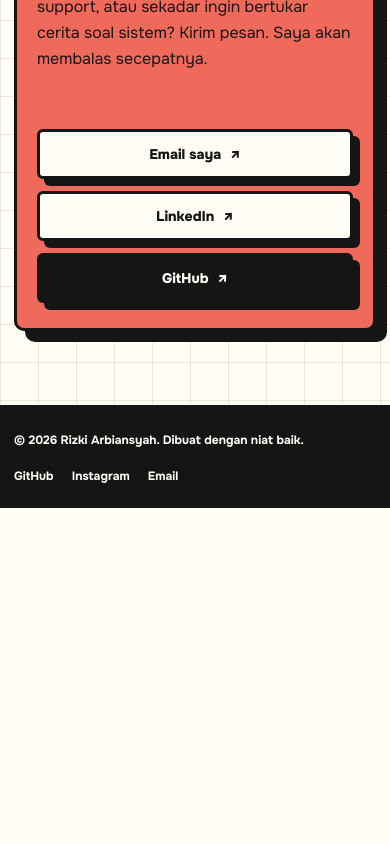
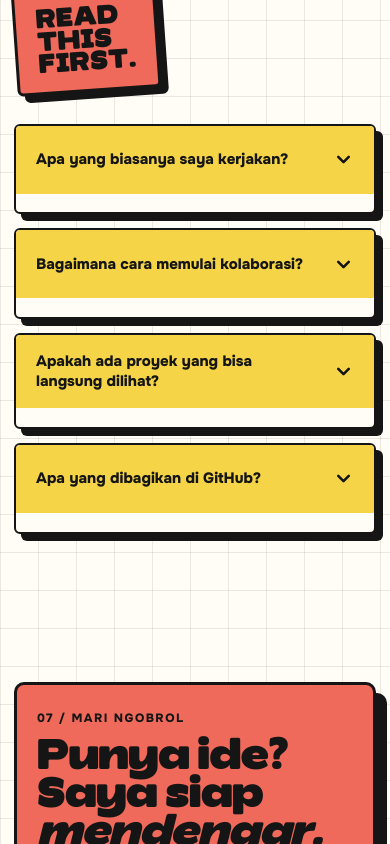
Before and after one commit to greedykid/portofolio-v4, a Next.js app: page / in a window 390 px wide. Shown: the part 7580-8424 px from the top of the page. Before the commit the page ends 8088 px from the top, so only its background shows below. Built offline with nearby package versions, Linux system fonts and the light colour scheme; no server answers.

Commit message:
feat: add shadcn neobrutalist accordion

```diff
--- a/package.json
+++ b/package.json
@@ -9,6 +9,8 @@
     "lint": "tsc --noEmit"
   },
   "dependencies": {
+    "@radix-ui/react-accordion": "^1.2.20",
+    "lucide-react": "^1.45.0",
     "next": "16.3.5",
     "react": "19.2.0",
     "react-dom": "19.2.0"
--- a/src/app/globals.css
+++ b/src/app/globals.css
@@ -79,7 +79,7 @@
 .hero-copy { max-width: 600px; font-size: 18px; line-height: 1.65; }
 .hero-actions { display: flex; flex-wrap: wrap; gap: 14px; margin-top: 28px; }
 .button { display: inline-flex; align-items: center; justify-content: center; gap: 9px; border: var(--line); border-radius: var(--radius-sm); padding: 13px 18px; background: var(--ink); color: var(--paper); box-shadow: var(--shadow); font-size: 14px; font-weight: 800; cursor: pointer; transition: transform .35s var(--ease-smooth), box-shadow .35s var(--ease-smooth), background-color .35s ease, color .35s ease; }
-.button:hover { transform: translate(6px, 6px); box-shadow: 1px 1px 0 var(--ink); }
+.button:hover { transform: translate(4px, 4px); box-shadow: none; }
 .button.secondary { background: var(--paper); color: var(--ink); }
 .hero-note { margin: 27px 0 0; font-size: 13px; font-weight: 700; }
 .hero-note a { text-decoration: underline; text-underline-offset: 3px; }
@@ -194,6 +194,22 @@
 .timeline-card li + li { margin-top: 7px; }
 .timeline-card:hover { transform: translateX(5px); }
 
+.faq-layout { display: grid; grid-template-columns: .35fr 1fr; align-items: start; gap: 32px; max-width: 980px; }
+.faq-stamp { display: inline-block; justify-self: start; padding: 17px 20px; border: var(--line); border-radius: var(--radius-sm); background: var(--red); box-shadow: var(--shadow); font-family: 'Brakle', sans-serif; font-size: 25px; line-height: .9; transform: rotate(-4deg); }
+.faq-accordion { display: grid; gap: 14px; width: 100%; }
+.accordion-item { overflow: hidden; border: 2px solid var(--ink); border-radius: var(--radius-sm); background: var(--paper); box-shadow: var(--shadow); transition: transform .4s var(--ease-smooth), box-shadow .4s var(--ease-smooth); }
+.accordion-item:hover { transform: translate(-3px, -3px); box-shadow: 10px 10px 0 var(--ink); }
+.accordion-header { display: flex; }
+.accordion-trigger { display: flex; width: 100%; min-height: 68px; align-items: center; justify-content: space-between; gap: 20px; border: 0; padding: 17px 20px; background: var(--yellow); color: var(--ink); font-size: 15px; font-weight: 800; line-height: 1.3; text-align: left; cursor: pointer; transition: background-color .3s ease, color .3s ease; }
+.accordion-trigger:hover { background: var(--pink); }
+.accordion-trigger[data-state='open'] { border-bottom: 2px solid var(--ink); }
+.accordion-chevron { flex: 0 0 auto; width: 21px; height: 21px; stroke-width: 3; transition: transform .35s var(--ease-smooth); }
+.accordion-trigger[data-state='open'] .accordion-chevron { transform: rotate(180deg); }
+.accordion-content { overflow: hidden; background: var(--paper); font-size: 14px; line-height: 1.65; }
+.accordion-content[data-state='open'] { animation: accordion-down .35s var(--ease-smooth); }
+.accordion-content[data-state='closed'] { animation: accordion-up .25s var(--ease-smooth); }
+.accordion-content-inner { padding: 18px 20px 20px; }
+
 .contact { padding-bottom: 110px; }
 .contact-box { display: grid; grid-template-columns: 1fr .75fr; gap: 40px; padding: 42px; border: var(--line); border-radius: var(--radius-md); background: var(--red); box-shadow: 11px 11px 0 var(--ink); transition: transform .45s var(--ease-smooth), box-shadow .45s var(--ease-smooth); }
 .contact-box:hover { transform: translate(-3px, -3px); box-shadow: 15px 15px 0 var(--ink); }
@@ -235,6 +251,8 @@
 .stats-grid [data-reveal]:nth-child(3), .skills-grid [data-reveal]:nth-child(3) { transition-delay: 200ms; }
 .stats-grid [data-reveal]:nth-child(4), .skills-grid [data-reveal]:nth-child(4) { transition-delay: 280ms; }
 @keyframes ticker-scroll { to { transform: translateX(-50%); } }
+@keyframes accordion-down { from { height: 0; opacity: 0; } to { height: var(--radix-accordion-content-height); opacity: 1; } }
+@keyframes accordion-up { from { height: var(--radix-accordion-content-height); opacity: 1; } to { height: 0; opacity: 0; } }
 
 @media (max-width: 900px) {
   .hero-grid, .about-grid { grid-template-columns: 1fr; gap: 48px; }
@@ -247,6 +265,7 @@
   .contact-actions { justify-self: start; width: min(100%, 360px); }
   .github-layout { grid-template-columns: 1fr; }
   .github-copy { max-width: 600px; }
+  .faq-layout { grid-template-columns: 1fr; }
 }
 @media (max-width: 640px) {
   .container { width: min(100% - 28px, 1180px); }
--- a/src/app/page.tsx
+++ b/src/app/page.tsx
@@ -2,6 +2,7 @@
 
 import Image from 'next/image';
 import { useEffect, useRef, useState } from 'react';
+import { Accordion, AccordionContent, AccordionItem, AccordionTrigger } from '@/components/ui/accordion';
 
 const projects = [
   {
@@ -36,6 +37,13 @@
 const experiences = [
   { date: '2026: SEKARANG', role: 'Pengembang Web', company: 'Website Katalog Digital “Berkah Mulia”', body: 'Membangun dan mendeploy katalog digital aktif, merancang kategori bertingkat, serta menjaga performa dan responsivitas di berbagai perangkat.' },
   { date: '2025: 2026', role: 'Pengembang Web & Peneliti', company: 'Platform E-Commerce “GEGARES”', body: 'Mengembangkan aplikasi e-commerce sebagai proyek Penulisan Ilmiah Universitas Gunadarma dengan arsitektur Laravel MVC dan database MySQL.' },
+];
+
+const faqItems = [
+  { question: 'Apa yang biasanya saya kerjakan?', answer: 'Saya mengembangkan website dan sistem berbasis Laravel, MySQL, dan Tailwind CSS. Saya juga membantu troubleshooting hardware/software, instalasi sistem operasi, serta konektivitas dasar LAN dan Wi-Fi.' },
+  { question: 'Bagaimana cara memulai kolaborasi?', answer: 'Kirim email dengan konteks singkat tentang kebutuhan, target, dan tenggat waktu. Dari sana kita bisa menyamakan ruang lingkup dan menentukan langkah teknis yang paling masuk akal.' },
+  { question: 'Apakah ada proyek yang bisa langsung dilihat?', answer: 'Ada. GEGARES dan Berkah Mulia tersedia sebagai live site di bagian Karya, lengkap dengan tautan untuk melihat implementasi dan repositori yang terkait.' },
+  { question: 'Apa yang dibagikan di GitHub?', answer: 'Bagian GitHub menampilkan aktivitas kontribusi publik akun greedykid dalam rentang satu tahun berjalan. Kotak pada kalender dapat dipilih untuk melihat tanggal dan jumlah kontribusinya.' },
 ];
 
 const stackTools = [
@@ -292,7 +300,9 @@
 
         <section className="section" id="experience" data-reveal="section"><div className="container"><div className="section-heading"><div><p className="section-kicker">05 / Experience</p><h2>Perjalanan<br /><em>sejauh ini.</em></h2></div></div><div className="timeline">{experiences.map((experience) => <div className="timeline-item" data-reveal="card" key={experience.company}><span className="timeline-dot" /><article className="card timeline-card"><div className="timeline-meta"><span>{experience.date}</span><span>JAKARTA, ID</span></div><h3>{experience.role}</h3><p>{experience.company}</p><ul><li>{experience.body}</li><li>Kolaborasi, dokumentasi sistem, dan pengembangan antarmuka responsif.</li></ul></article></div>)}</div></div></section>
 
-        <section className="section contact" id="contact" data-reveal="section"><div className="container"><div className="contact-box" data-reveal="content"><div><p className="section-kicker">06 / Mari ngobrol</p><h2>Punya ide?<br />Saya siap <em>mendengar.</em></h2><p className="contact-copy">Sedang mencari web developer, IT support, atau sekadar ingin bertukar cerita soal sistem? Kirim pesan. Saya akan membalas secepatnya.</p></div><div className="contact-actions"><a className="button" href="mailto:rizkiarbi65@gmail.com">Email saya <Arrow /></a><a className="button" href="https://linkedin.com/in/rizkiarbiansyah" target="_blank" rel="noreferrer">LinkedIn <Arrow /></a><a className="button" href="https://github.com/greedykid" target="_blank" rel="noreferrer">GitHub <Arrow /></a></div></div></div></section>
+        <section className="section faq-section" id="faq" data-reveal="section"><div className="container"><div className="section-heading"><div><p className="section-kicker">06 / Sebelum mulai</p><h2>Yang sering<br /><em>ditanyakan.</em></h2></div><p className="section-intro">Jawaban singkat tentang fokus kerja, cara memulai, dan bukti yang bisa langsung diperiksa.</p></div><div className="faq-layout"><div className="faq-stamp" aria-hidden="true">READ<br />THIS<br />FIRST.</div><Accordion type="single" collapsible className="faq-accordion">{faqItems.map((item, index) => <AccordionItem value={`faq-${index + 1}`} key={item.question}><AccordionTrigger>{item.question}</AccordionTrigger><AccordionContent>{item.answer}</AccordionContent></AccordionItem>)}</Accordion></div></div></section>
+
+        <section className="section contact" id="contact" data-reveal="section"><div className="container"><div className="contact-box" data-reveal="content"><div><p className="section-kicker">07 / Mari ngobrol</p><h2>Punya ide?<br />Saya siap <em>mendengar.</em></h2><p className="contact-copy">Sedang mencari web developer, IT support, atau sekadar ingin bertukar cerita soal sistem? Kirim pesan. Saya akan membalas secepatnya.</p></div><div className="contact-actions"><a className="button" href="mailto:rizkiarbi65@gmail.com">Email saya <Arrow /></a><a className="button" href="https://linkedin.com/in/rizkiarbiansyah" target="_blank" rel="noreferrer">LinkedIn <Arrow /></a><a className="button" href="https://github.com/greedykid" target="_blank" rel="noreferrer">GitHub <Arrow /></a></div></div></div></section>
       </main>
 
       <footer className="footer"><div className="container footer-inner"><span>© 2026 Rizki Arbiansyah. Dibuat dengan niat baik.</span><div className="footer-links"><a href="https://github.com/greedykid" target="_blank" rel="noreferrer">GitHub</a><a href="https://instagram.com/rizkiarbi_" target="_blank" rel="noreferrer">Instagram</a><a href="mailto:rizkiarbi65@gmail.com">Email</a></div></div></footer>
--- /dev/null
+++ b/src/components/ui/accordion.tsx
@@ -0,0 +1,40 @@
+'use client';
+
+import * as AccordionPrimitive from '@radix-ui/react-accordion';
+import { ChevronDown } from 'lucide-react';
+import * as React from 'react';
+
+function cn(...classes: Array<string | undefined | false>) {
+  return classes.filter(Boolean).join(' ');
+}
+
+function Accordion({ ...props }: React.ComponentProps<typeof AccordionPrimitive.Root>) {
+  return <AccordionPrimitive.Root data-slot="accordion" {...props} />;
+}
+
+function AccordionItem({ className, ...props }: React.ComponentProps<typeof AccordionPrimitive.Item>) {
+  return <AccordionPrimitive.Item data-slot="accordion-item" className={cn('accordion-item', className)} {...props} />;
+}
+
+function AccordionTrigger({ className, children, ...props }: React.ComponentProps<typeof AccordionPrimitive.Trigger>) {
+  return (
+    <AccordionPrimitive.Header className="accordion-header">
+      <AccordionPrimitive.Trigger data-slot="accordion-trigger" className={cn('accordion-trigger', className)} {...props}>
+        <span>{children}</span>
+        <ChevronDown aria-hidden="true" className="accordion-chevron" />
+      </AccordionPrimitive.Trigger>
+    </AccordionPrimitive.Header>
+  );
+}
+
+function AccordionContent({ className, children, ...props }: React.ComponentProps<typeof AccordionPrimitive.Content>) {
+  return (
+    <AccordionPrimitive.Content data-slot="accordion-content" className={cn('accordion-content', className)} {...props}>
+      <div className="accordion-content-inner">{children}</div>
+    </AccordionPrimitive.Content>
+  );
+}
+
+AccordionContent.displayName = AccordionPrimitive.Content.displayName;
+
+export { Accordion, AccordionItem, AccordionTrigger, AccordionContent };
```
Also changed, not shown: 2 other files (tests, documents, lock files or other folders).
